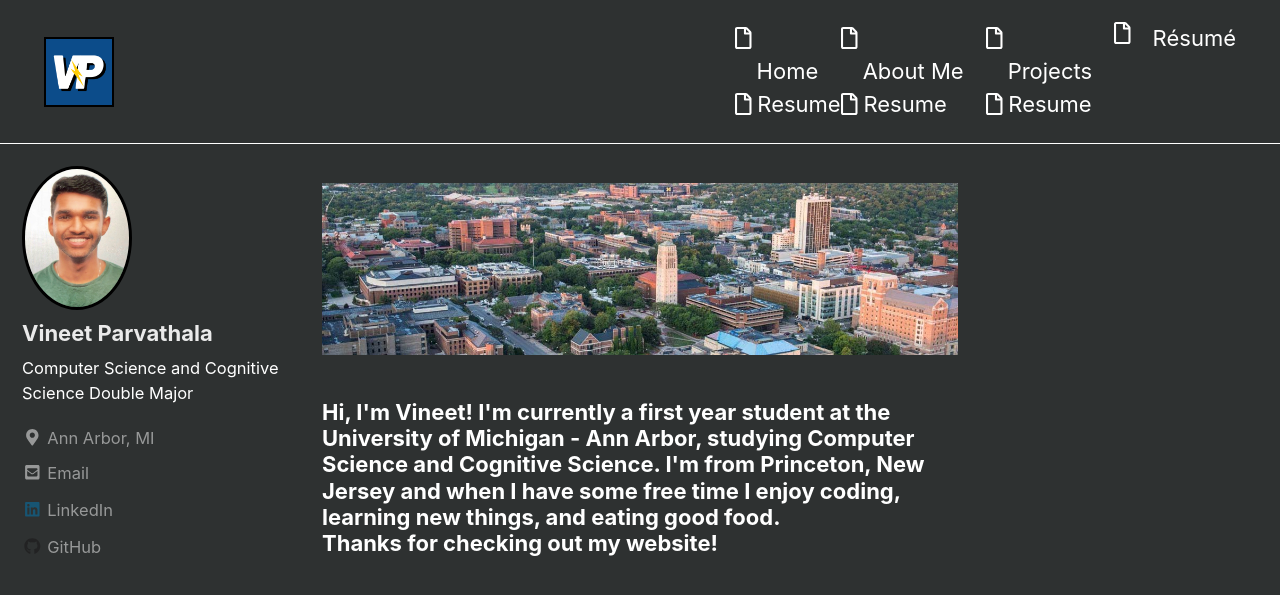
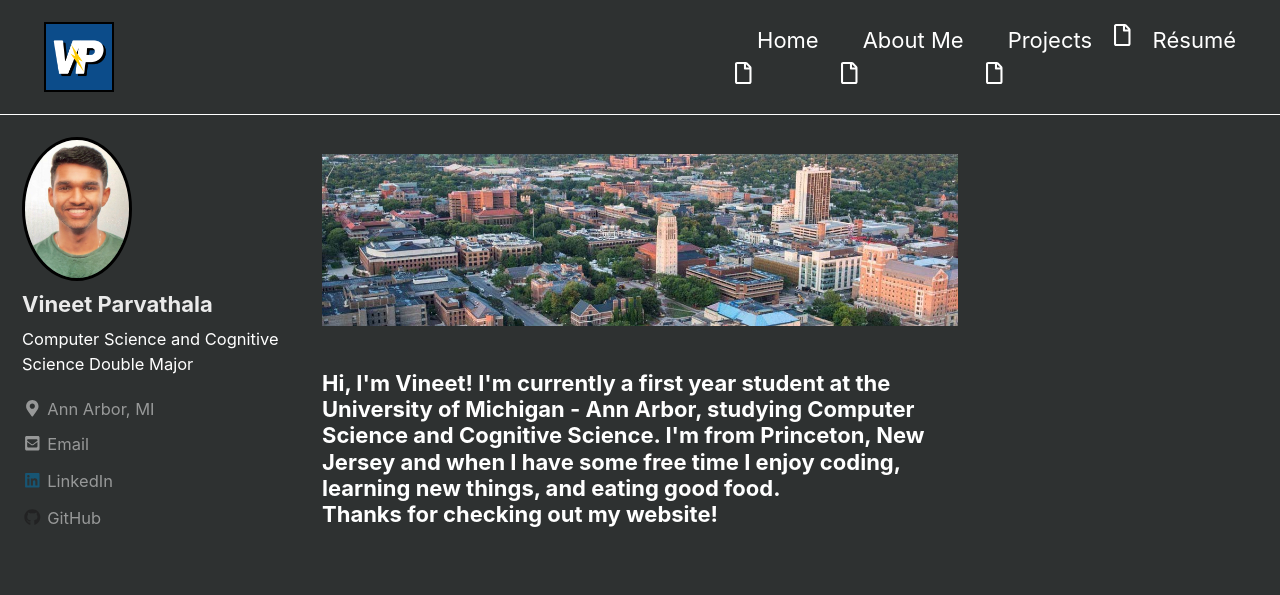
Before and after one commit to vparv/vparv.github.io, a Jekyll site: the page built from index.html, in a window 1280 px wide and 900 px high. Shown: the top 595 px of the window. Built offline with Jekyll 4.4.1, drawn with Linux system fonts in a browser that asks for light colours; cached includes are drawn as plain includes; nearby versions of some CDN libraries; the list of posts is cut into pages by our own code.

Commit message:
changed icon placement

```diff
--- a/_includes/masthead.html
+++ b/_includes/masthead.html
@@ -13,8 +13,8 @@
             {%- endif -%}
 
             <li class="masthead__menu-item">
-              <i class="far fa-file"></i><a href="{{ url }}" {% if link.description %}title="{{ link.description }}"{% endif %}>{{ link.title }}</a>
-              <i class="far fa-file" aria-hidden="true"></i> Resume
+              <a href="{{ url }}" {% if link.description %}title="{{ link.description }}"{% endif %}>{{ link.title }}</a><i class="far fa-file"></i>
+
 
             </li>
 
```
